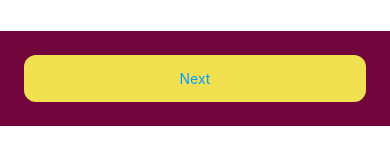
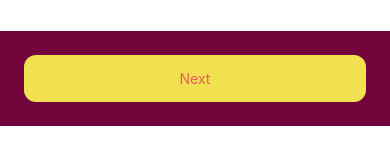
Before and after one commit to Whispy-toystory/Wispy, a React Native app in the folder Wispy/: screen / in a window 390 px wide. Shown: the part 669-829 px from the top of the page. Built offline with nearby package versions, Linux system fonts and the light colour scheme.

Commit message:
FEAT: Button Text, Text Color 입력받기 - #1

```diff
--- a/Wispy/components/PrimaryButton.js
+++ b/Wispy/components/PrimaryButton.js
@@ -1,19 +1,25 @@
 import { View, Text, Pressable, StyleSheet } from 'react-native';
 
-function PrimaryButton({ children }) {
-    function pressHandler() {
-        console.log('Pressed!');
-    }
-
+function PrimaryButton({
+  children,
+  onPress = () => {},
+  textColor = '#009DFF',
+  style = {},
+  textStyle = {}
+}) {
   return (
-    <View style={styles.buttonOuterContainer}>
+    <View style={[styles.buttonOuterContainer, style]}>
       <Pressable
-        style={({pressed}) => pressed ? [styles.buttonInnerContainer, styles.pressed]
-        : styles.buttonInnerContainer}
-        onPress={pressHandler}
-        android_ripple={{color:'#8F8311'}}
+        style={({ pressed }) => [
+          styles.buttonInnerContainer,
+          pressed && styles.pressed
+        ]}
+        onPress={onPress}
+        android_ripple={{ color: '#8F8311' }}
       >
-        <Text style={styles.buttonText}>{children}</Text>
+        <Text style={[styles.buttonText, { color: textColor }, textStyle]}>
+          {children}
+        </Text>
       </Pressable>
     </View>
   );
@@ -24,19 +30,18 @@ export default PrimaryButton;
 const styles = StyleSheet.create({
   buttonOuterContainer: {
     borderRadius: 12,
-        overflow: 'hidden'
+    overflow: 'hidden',
   },
   buttonInnerContainer: {
     backgroundColor: "#F1E150",
     paddingVertical: 15,
     paddingHorizontal: 138,
-        elevation: 2
+    elevation: 2,
   },
   buttonText: {
-        color: '#009DFF',
-        textAlign: "center"
+    textAlign: 'center',
   },
   pressed: {
-        opacity: 0.75
-    }
+    opacity: 0.75,
+  },
 });
--- a/Wispy/screens/GreetingScreen.js
+++ b/Wispy/screens/GreetingScreen.js
@@ -1,20 +1,25 @@
-import { TextInput, View, StyleSheet } from "react-native";
+import { View, StyleSheet } from "react-native";
 import PrimaryButton from "../components/PrimaryButton";
 
 function GreetingScreen() {
-    return (
+  return (
     <View style={styles.inputContainer}>
-        <PrimaryButton>Next</PrimaryButton>
+      <PrimaryButton
+        onPress={() => console.log('Next pressed')}
+        textColor="#E55C5F"
+      >
+        Next
+      </PrimaryButton>
     </View>
-    );
+  );
 }
 
 export default GreetingScreen;
 
 const styles = StyleSheet.create({
-    inputContainer: {
-        marginTop: 700,
-        padding: 24,
-        backgroundColor: '#72063c'
-    }
+  inputContainer: {
+    marginTop: 700,
+    padding: 24,
+    backgroundColor: '#72063c',
+  },
 });
```
Lines whose indentation alone changed are shown as unchanged.
